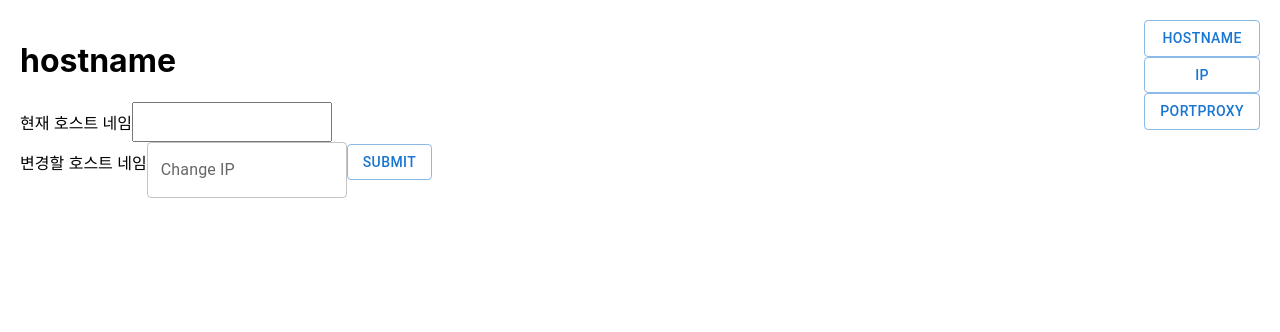
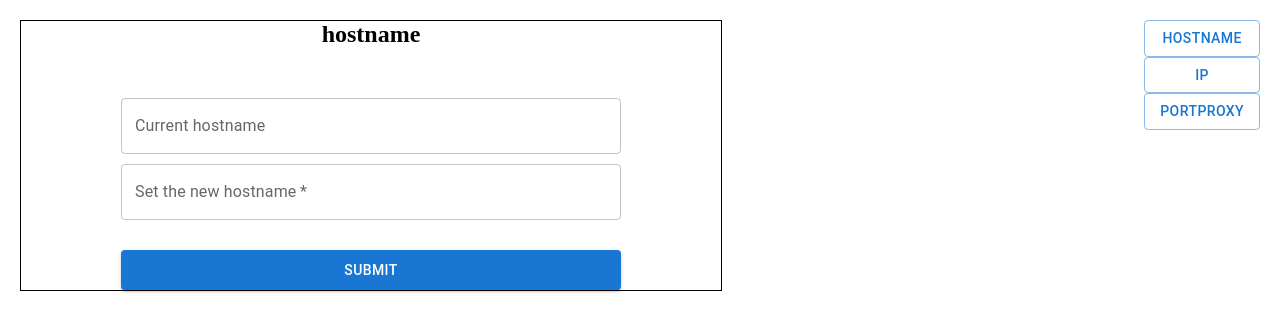
Before and after one commit to ddongk/net-tools, a React (Create React App) app: page /pages/hostnamePage/HostnamePage in a window 1280 px wide. Shown: the top 332 px of the page. Built offline with nearby package versions, Linux system fonts and the light colour scheme; no server answers.

Commit message:
Create a hostname page

```diff
--- a/package.json
+++ b/package.json
@@ -8,6 +8,7 @@
     "@emotion/react": "^11.11.3",
     "@emotion/styled": "^11.11.0",
     "@floating-ui/dom": "^1.6.3",
+    "@mui/icons-material": "^5.15.10",
     "@mui/lab": "^5.0.0-alpha.165",
     "@mui/material": "^5.15.10",
     "@mui/x-data-grid": "^6.19.4",
--- a/public/Main.js
+++ b/public/Main.js
@@ -5,7 +5,7 @@ const url = require('url');
 function createWindow() {
 
     const win = new BrowserWindow({
-        width:600,
+        width:900,
         height:500,
         frame: true,
         resizable: false
--- a/public/index.html
+++ b/public/index.html
@@ -24,7 +24,7 @@
       work correctly both with client-side routing and a non-root public URL.
       Learn how to configure a non-root public URL by running `npm run build`.
     -->
-    <title>HypervSetting</title>
+    <title>hyper-v-Setting</title>
   </head>
   <body>
     <noscript>You need to enable JavaScript to run this app.</noscript>
--- a/src/App.css
+++ b/src/App.css
@@ -16,3 +16,22 @@
   background-color: #3f51b5; /* 변경할 색상 */
   color: white; /* 변경할 텍스트 색상 */
 }
+.pageFrame {
+  display: flex;
+  flex-direction: column;
+  align-items: center;
+  justify-content: center;
+  border: solid 1px black;
+  width: 700px;
+  /*height: 350px;*/
+  /*overflow: auto;*/
+}
+
+.title {
+  color: black;
+  font-family: '"Roboto","Helvetica","Arial",sans-serif';
+  text-align: center;
+  font-size: 24px;
+  font-weight: bold;
+  margin-bottom: 50px;
+}
--- a/src/App.tsx
+++ b/src/App.tsx
@@ -20,14 +20,20 @@ function App() {
     return (
         <div className="div-center">
             <div>
+                {/*<div style={{ textAlign: 'center' }}>*/}
+                {/*    <img src="/images/logo-unipost-800x400.png" style={{ width: '130px', height: 'auto' }}/>*/}
+
+                {/*</div>*/}
+                <div>
                     <Routes>
-                        <Route path="/" element={<Navigate to="/pages/hostnamePage/HostnamePage" />} />
-                        <Route path="*" element={<Navigate to="/pages/hostnamePage/HostnamePage" />} />
+                        <Route path="/" element={<Navigate to="/pages/hostnamePage/HostnamePage"/>}/>
+                        <Route path="*" element={<Navigate to="/pages/hostnamePage/HostnamePage"/>}/>
                         <Route path="/pages/hostnamePage/HostnamePage" element={<HostnamePage/>}/>
                         <Route path="/pages/ipPage/IpPage" element={<IpPage/>}/>
                         <Route path="/pages/portproxyPage/PortproxyPage" element={<PortproxyPage/>}/>
                         <Route path="/pages/portproxyPage/ModifyPortproxyPage" element={<ModifyPortproxyPage/>}/>
                     </Routes>
+                </div>
             </div>
             <div className="menu-bar">
                 <NavigateButton variant="outlined" buttonText="Hostname" path="/pages/hostnamePage/HostnamePage"/>
@@ -41,7 +47,7 @@ function App() {
 function Root() {
     return (
         <BrowserRouter>
-            <App />
+            <App/>
         </BrowserRouter>
     );
 }
--- a/src/pages/hostnamePage/HostnamePage.css
+++ b/src/pages/hostnamePage/HostnamePage.css
@@ -2,8 +2,16 @@
     display: flex;
     align-items: center;
 }
-.inputSize {
+
+.textfield-type1 {
     width: 200px;
-    height: 40px;
-    box-sizing: border-box;
 }
+
+.margin5px {
+    margin-top: 10px;
+}
+
+.submit-Button {
+    margin-Top: 30px;
+    /*margin-bottom: 60px;*/
+}
--- a/src/pages/hostnamePage/HostnamePage.tsx
+++ b/src/pages/hostnamePage/HostnamePage.tsx
@@ -57,27 +57,55 @@ const HostnamePage = () => {
     //아래와 같은 가짜 데이터 호출 사이트를 사용하여 테스트하기
 
 
-
-
     return (
 
-        <>
-            <h1>hostname</h1>
+        <div className="pageFrame">
+            <div>
+                {loading ? (<>
+                    <div>
+                    <img src="/images/logo-unipost-800x400.png" style={{ width: '130px', height: 'auto' }}/>
+                    </div>
+                        중앙 맞춰야 함
+                    <div>
+                        <CircularProgress />
+                    </div>
+                    </>
+                ) : (
+                    <>
+                        <div className="title">
+                            hostname
+                        </div>
+                        <div className="margin5px">
+                            <TextField
+                                id="outlined-read-only-input"
+                                className="textfield-type1"
+                                label="Current hostname"
+                                defaultValue={hostName}
+                                InputProps={{
+                                    readOnly: true,
+                                }}
+                                sx={{ width: 500 }}
+                            />
+                        </div>
+                        <div className="margin5px">
+                            <TextField
+                                required
+                                id="outlined-required"
+                                className="textfield-type1"
+                                label="Set the new hostname"
+                                placeholder="Enter the hostname"
+                                sx={{ width: 500 }}
+                            />
+                        </div>
+                        <div className="submit-Button">
+                            <Button variant="contained" onClick={openModal} sx={{width: 500, height: 40}}>Submit</Button>
+                        </div>
+                    </>
+                )}
 
-            <div className="boxflex">
-                <div>현재 호스트 네임</div>
-                {loading ? (
-                    <LoadingButton loading variant="outlined" className="inputSize"/>
-                ) : (
-                    <input type="text" className="inputSize" value={hostName}/>
-                )}
             </div>
-            <div className="boxflex">
-            <div>변경할 호스트 네임</div>
-            <TextField id="outlined-basic" label="Change IP" variant="outlined" className="inputSize"/>
-            <Button variant="outlined" onClick={openModal}>Submit</Button>
-            </div>
-        </>
+
+        </div>
 
     );
     // Submit 버튼 클릭 시 재시작할 건지 묻기
--- a/src/pages/portproxyPage/PortproxyPage.tsx
+++ b/src/pages/portproxyPage/PortproxyPage.tsx
@@ -1,7 +1,8 @@
 import React, {useEffect, useState} from "react";
 import NavigateButton from "../../components/button/NavigateButton";
-import { DataGrid, GridColDef } from '@mui/x-data-grid';
-import { Button } from "@mui/material";
+import {DataGrid, GridColDef} from '@mui/x-data-grid';
+import {Button, Fab} from "@mui/material";
+import AddIcon from '@mui/icons-material/Add';
 
 interface PortProxyData {
     id: number;
@@ -10,6 +11,7 @@ interface PortProxyData {
     NO2: number;
     O3: number;
 }
+
 const PortproxyPage = () => {
 
     const [portProxy, setPortProxy] = useState<PortProxyData[]>([]);
@@ -27,7 +29,7 @@ const PortproxyPage = () => {
                 id: index + 1
             }));
             setPortProxy(dataWithID);
-        } catch (error){
+        } catch (error) {
             console.error('에러: ', error);
             //호출 실패 시 알림 문구창 뜨게도 하면 좋을 듯
         } finally {
@@ -37,27 +39,40 @@ const PortproxyPage = () => {
     };
 
     const columns: GridColDef[] = [
-        { field: 'CO', headerName: 'ID', width: 40 },
-        { field: 'IDEX_MVL', headerName: 'First name', width: 90 },
-        { field: 'NO2', headerName: 'Last name', width: 90 },
-        { field: 'O3', headerName: 'Age', type: 'number', width: 90},
+        {field: 'CO', headerName: '주소', width: 120},
+        {field: 'IDEX_MVL', headerName: '포트', width: 120},
+        {field: 'NO2', headerName: '주소', width: 120},
+        {field: 'O3', headerName: '포트', type: 'number', width: 120},
     ];
 
     return (
-        <>
-            <h1>portproxy</h1>
-            <div>퐅픍싀</div>
-            <Button variant="outlined">ADD</Button>
-            <Button variant="outlined" color="error">
-                DELETE
-            </Button>
-            <DataGrid
-                rows={portProxy}
-                columns={columns}
-                hideFooterPagination={true}
-                checkboxSelection //체크 후 삭제 버튼 클릭 이벤트 만들 예정
-            />
-        </>
+        <div className="pageFrame">
+            <div className="title">portproxy</div>
+            <div>버튼을 오른쪽 아래에 동그란 버튼으로 놔두면 좋을 것 같음 그거 누르면 모달창(추가하는 거 창 나오게 ) 아니면 삭제는 네모칸으로, 추가는 동글칸으로</div>
+            <div className="data-grid-container">
+                <DataGrid
+                    rows={portProxy}
+                    rowHeight={40}
+                    columns={columns}
+                    style={{ width: '600px' }}
+                    initialState={{
+                        pagination: {
+                            paginationModel: { page: 0, pageSize: 5 },
+                        }
+                    }}
+                    checkboxSelection
+                />
+            </div>
+            <div>
+                <Button variant="outlined">ADD</Button>
+                <Button variant="outlined" color="error">
+                    DELETE
+                </Button>
+                <Fab color="primary" aria-label="add">
+                    <AddIcon/>
+                </Fab>
+            </div>
+        </div>
     );
 };
 
```
Also changed, not shown: public/images/logo-unipost-800x400.png (added), 1 other file (tests, documents, lock files or other folders). Lines whose indentation alone changed are shown as unchanged.
